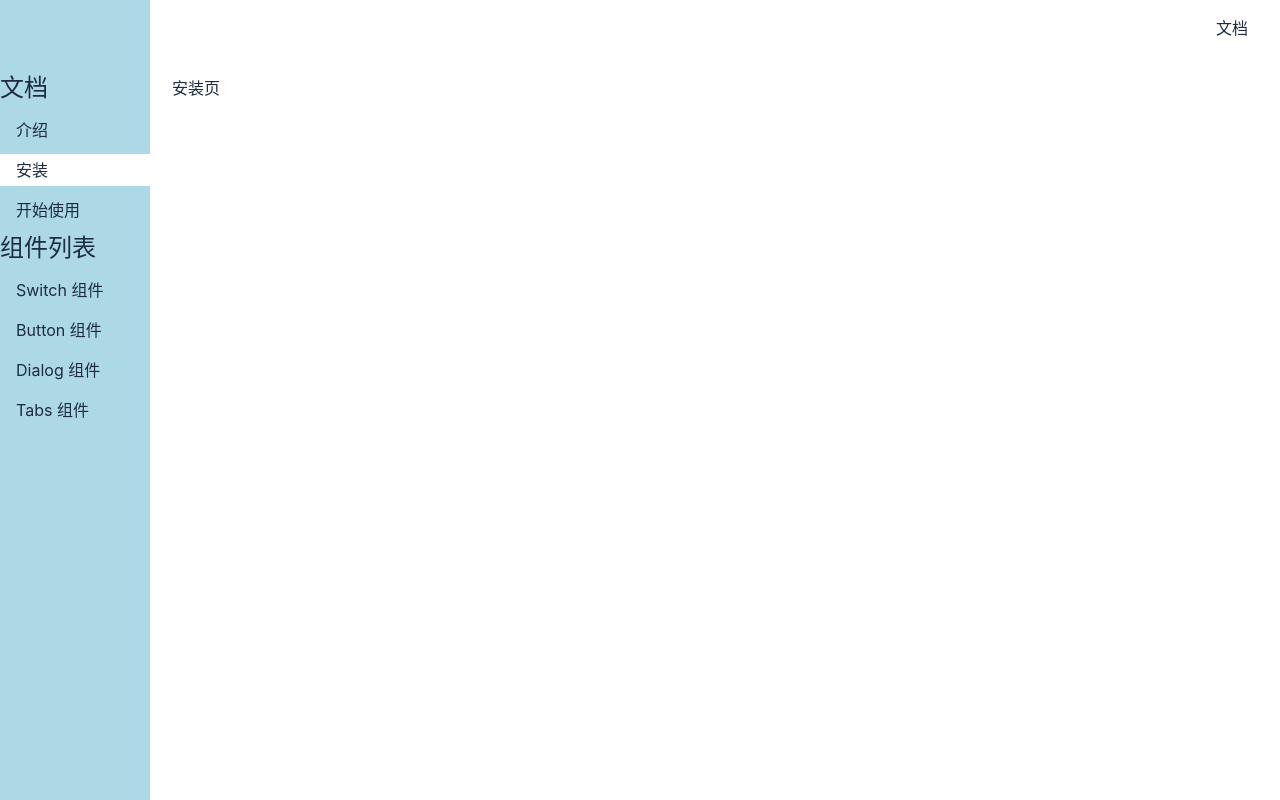
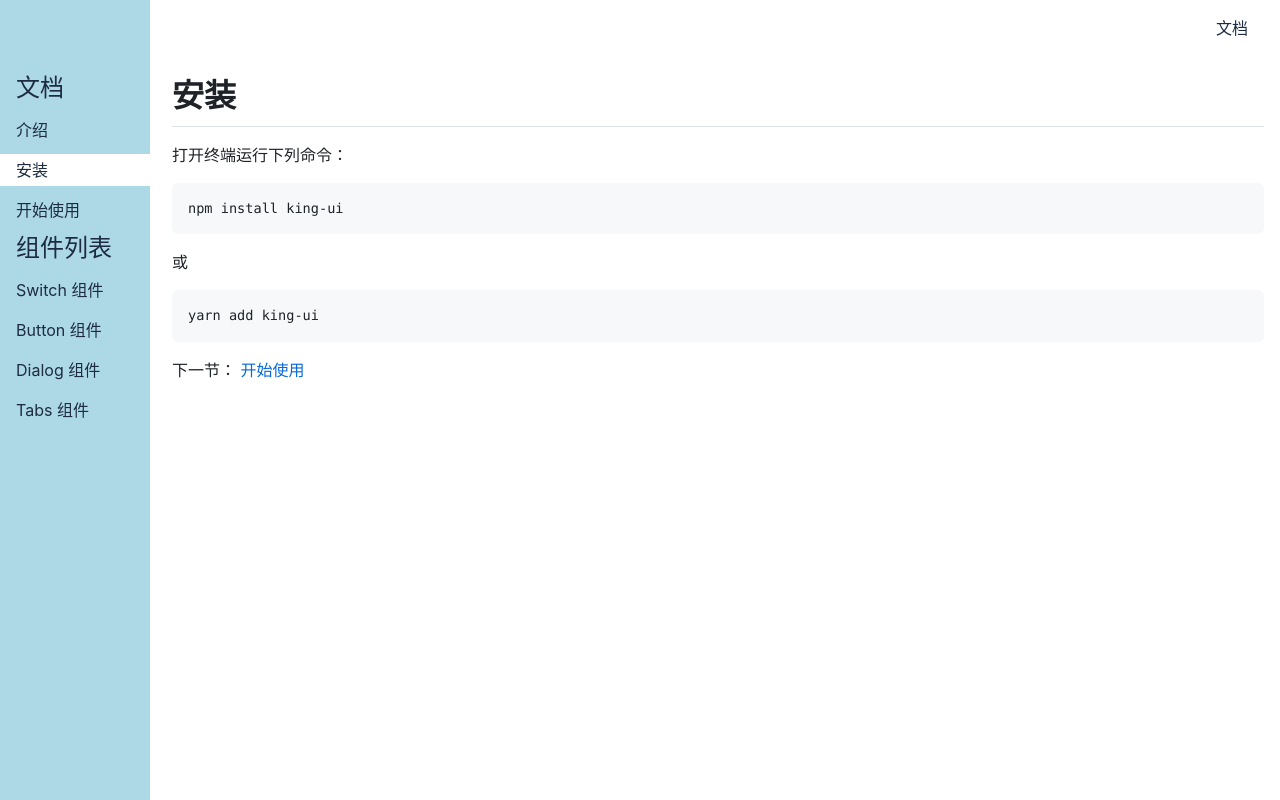
Before and after one commit to sf-think/mu-ui, a Vue app: page /#/doc/install in a window 1280 px wide. Built offline with nearby package versions, Linux system fonts and the light colour scheme.

Commit message:
文档内容填写以及样式调整

```diff
--- a/package.json
+++ b/package.json
@@ -8,12 +8,13 @@
     "preview": "vite preview"
   },
   "dependencies": {
+    "github-markdown-css": "4.0.0",
     "vue": "^3.2.25",
     "vue-router": "4"
   },
   "devDependencies": {
+    "@vitejs/plugin-vue": "^2.2.0",
     "sass": "1.26.10",
-    "@vitejs/plugin-vue": "^2.2.0",
     "typescript": "^4.5.4",
     "vite": "^2.8.0",
     "vue-tsc": "^0.29.8"
--- a/src/main.ts
+++ b/src/main.ts
@@ -3,6 +3,7 @@
 import { router } from './router';
 import { createApp } from 'vue'
 import App from './App.vue'
+import 'github-markdown-css'
 
 
 
--- a/src/router.ts
+++ b/src/router.ts
@@ -1,35 +1,38 @@
-import {createWebHashHistory, createRouter} from 'vue-router'
-import Home from './views/Home.vue'
-import Doc from './views/Doc.vue'
-import SwitchDemo from './components/SwitchDemo.vue'
-import ButtonDemo from './components/ButtonDemo.vue'
-import DialogDemo from './components/DialogDemo.vue'
-import TabsDemo from './components/TabsDemo.vue'
-import DocDemo from './components/DocDemo.vue'
+import { createWebHashHistory, createRouter } from "vue-router";
+import Home from "./views/Home.vue";
+import Doc from "./views/Doc.vue";
+import SwitchDemo from "./components/SwitchDemo.vue";
+import ButtonDemo from "./components/ButtonDemo.vue";
+import DialogDemo from "./components/DialogDemo.vue";
+import TabsDemo from "./components/TabsDemo.vue";
+import DocDemo from "./components/DocDemo.vue";
 
-import Intro from './views/Intro.vue';
-import GetStarted from './views/GetStarted.vue'
-import Install from './views/Install.vue'
+import Intro from "./views/Intro.vue";
+import GetStarted from "./views/GetStarted.vue";
+import Install from "./views/Install.vue";
 
-
-const history = createWebHashHistory()
+const history = createWebHashHistory();
 export const router = createRouter({
-    history: history,
-    routes: [
-        {path: '/', component: Home},
-        {path: '/doc', component: Doc, children:[
-            {path: '', component: DocDemo},
-            { path: "intro", component: Intro },
-            { path: "get-started", component: GetStarted },
-            { path: "install", component: Install },
-            {path: 'switch', component: SwitchDemo},
-            {path: 'button', component: ButtonDemo},
-            {path: 'dialog', component: DialogDemo},
-            {path: 'tabs', component: TabsDemo},
-        ]}
-    ]
-})
+  history: history,
+  routes: [
+    { path: "/", component: Home },
+    {
+      path: "/doc",
+      component: Doc,
+      children: [
+        { path: "", component: DocDemo },
+        { path: "intro", component: Intro },
+        { path: "get-started", component: GetStarted },
+        { path: "install", component: Install },
+        { path: "switch", component: SwitchDemo },
+        { path: "button", component: ButtonDemo },
+        { path: "dialog", component: DialogDemo },
+        { path: "tabs", component: TabsDemo },
+      ],
+    },
+  ],
+});
 // 路由切换时执行
-router.afterEach(()=>{
-    console.log('路由切换了')
-})
+router.afterEach(() => {
+  console.log("路由切换了");
+});
--- a/src/views/Doc.vue
+++ b/src/views/Doc.vue
@@ -91,6 +91,7 @@
     height: 100%;
     > h2 {
         margin-bottom: 4px;
+        padding: 0px 16px;
     }
     > ol {
         > li {
--- a/src/views/GetStarted.vue
+++ b/src/views/GetStarted.vue
@@ -1,5 +1,24 @@
 <template>
-    <div>
-        开始页
-    </div>
+    <article class="markdown-body">
+        <h1>开始使用</h1>
+        <p>
+            请先
+            <a href="#/doc/install">安装</a>本组件库。
+        </p>
+        <p>然后在你的代码中写入下面的代码</p>
+        <pre><code>import {Button, Tabs, Switch, Dialog} from "king-ui"</code></pre>就可以使用我提供的组件了。
+        <h2>Vue 单文件组件</h2>
+        <p>代码示例：</p>
+        <pre>
+<code>&lt;template&gt;
+  &lt;div&gt;&lt;Button&gt;按钮&lt;/Button&gt;&lt;/div&gt;
+&lt;/template&gt;
+&lt;script&gt;
+  import {Button, Tabs, Switch, Dialog} from "king-ui"
+  export default {
+    components: {Button}
+  }
+&lt;/script&gt;</code>
+ </pre>
+</article>
 </template>
--- a/src/views/Install.vue
+++ b/src/views/Install.vue
@@ -1,5 +1,14 @@
 <template>
-<div>
-    安装页
-</div>
+    <article class="markdown-body">
+        <h1>安装</h1>
+        <p>打开终端运行下列命令：</p>
+        <pre><code>npm install king-ui</code></pre>
+        <p>或</p>
+        <pre><code>yarn add king-ui</code></pre>
+
+        <p>
+            下一节：
+            <a href="#/doc/get-started">开始使用</a>
+        </p>
+    </article>
 </template>
--- a/src/views/intro.vue
+++ b/src/views/intro.vue
@@ -1,5 +1,7 @@
 <template>
-    <div>
-        介绍页
-    </div>
+    <article class="markdown-body">
+        <h1>介绍</h1>
+        <p>MU UI 是一款基于 Vue 3 和 TypeScript 的 UI 组件库。</p>
+        <a href="#/doc/install">安装</a>
+    </article>
 </template>
```
Also changed, not shown: 1 other file (tests, documents, lock files or other folders).
